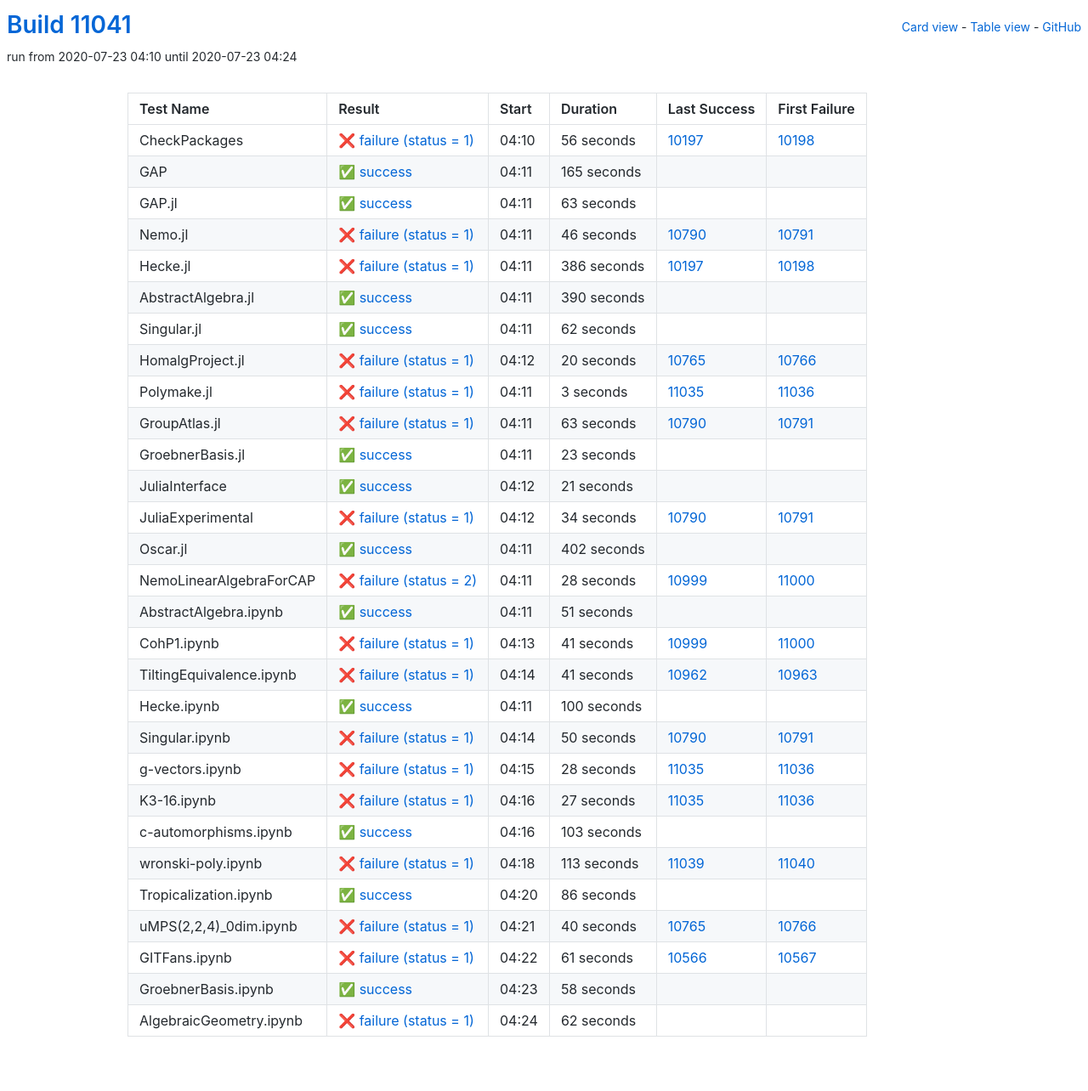
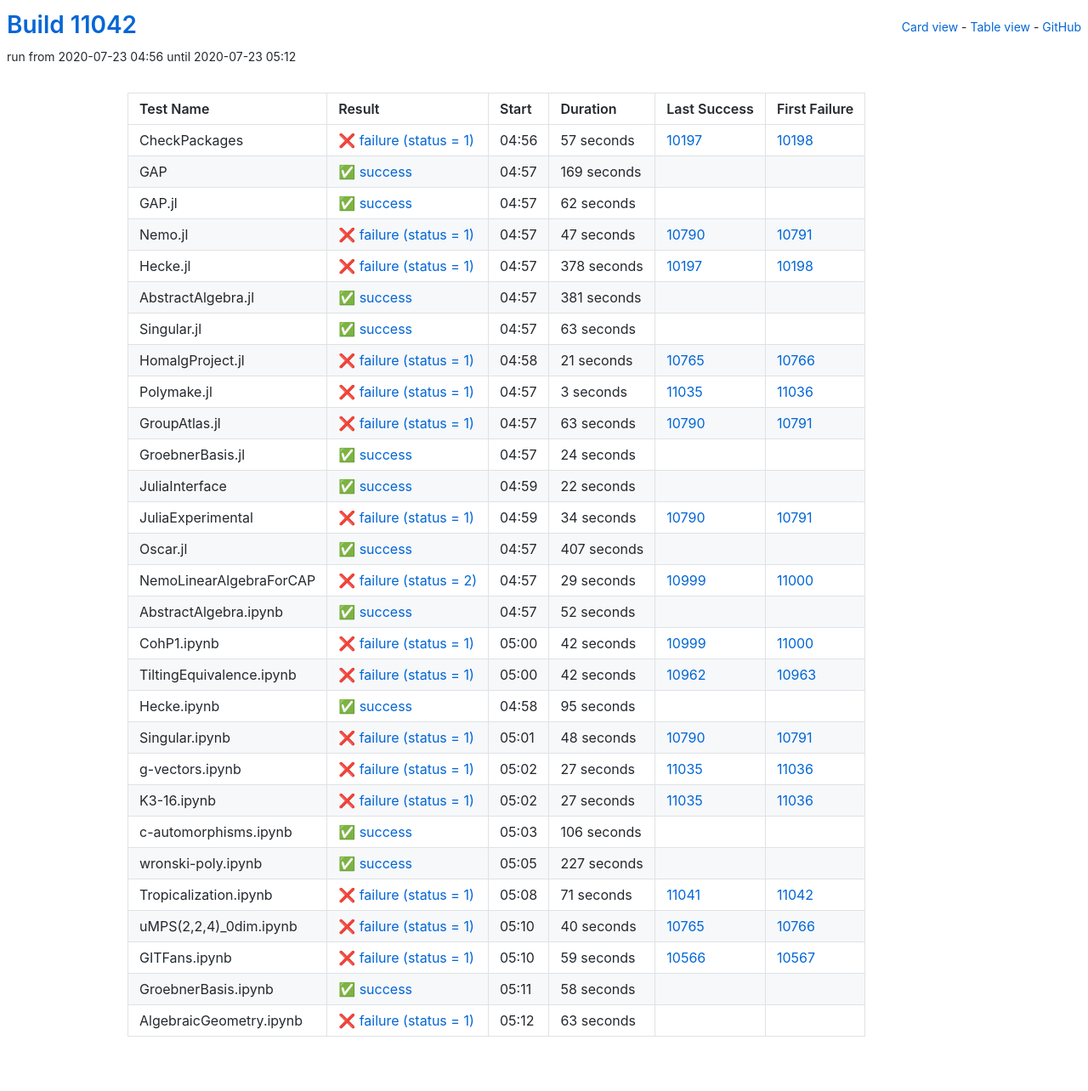
Before and after one commit to oscar-system/oscar-ci-status, a Jekyll site: the page built from table.html, in a window 1280 px wide. Shown: the whole page at 85% size. Built offline with Jekyll 4.4.1, drawn with Linux system fonts in a browser that asks for light colours.

Commit message:
Build #11042

```diff
--- a/_data/ci.yml
+++ b/_data/ci.yml
@@ -1,6 +1,6 @@
 ---
-build: 11041
-build_url: https://oscarci.mathematik.uni-kl.de/job/oscar/11041/
+build: 11042
+build_url: https://oscarci.mathematik.uni-kl.de/job/oscar/11042/
 job: oscar
 organization: oscar-system
 repo: oscar-ci-status
@@ -8,32 +8,80 @@
 tests:
 - name: CheckPackages
   id: checkpackages
-  log: https://oscarci.mathematik.uni-kl.de/job/oscar/11041/artifact/logs/build-11041/CheckPackages.log
-  start: 2020-07-23 04:10
+  log: https://oscarci.mathematik.uni-kl.de/job/oscar/11042/artifact/logs/build-11042/CheckPackages.log
+  start: 2020-07-23 04:56
   success: false
   exitcode: 1
   status: failure
-  duration: 56
+  duration: 57
   last_success: 10197
   last_success_url: https://oscarci.mathematik.uni-kl.de/job/oscar/10197/
   first_failure: 10198
   first_failure_url: https://oscarci.mathematik.uni-kl.de/job/oscar/10198/
 - name: GAP
   id: gap
-  log: https://oscarci.mathematik.uni-kl.de/job/oscar/11041/artifact/logs/build-11041/GAP.log
-  start: 2020-07-23 04:11
+  log: https://oscarci.mathematik.uni-kl.de/job/oscar/11042/artifact/logs/build-11042/GAP.log
+  start: 2020-07-23 04:57
   success: true
   exitcode: 0
   status: success
-  duration: 165
+  duration: 169
   last_success: false
   last_success_url:
   first_failure: false
   first_failure_url:
 - name: GAP.jl
   id: gap-jl
-  log: https://oscarci.mathematik.uni-kl.de/job/oscar/11041/artifact/logs/build-11041/GAP.jl.log
-  start: 2020-07-23 04:11
+  log: https://oscarci.mathematik.uni-kl.de/job/oscar/11042/artifact/logs/build-11042/GAP.jl.log
+  start: 2020-07-23 04:57
+  success: true
+  exitcode: 0
+  status: success
+  duration: 62
+  last_success: false
+  last_success_url:
+  first_failure: false
+  first_failure_url:
+- name: Nemo.jl
+  id: nemo-jl
+  log: https://oscarci.mathematik.uni-kl.de/job/oscar/11042/artifact/logs/build-11042/Nemo.jl.log
+  start: 2020-07-23 04:57
+  success: false
+  exitcode: 1
+  status: failure
+  duration: 47
+  last_success: 10790
+  last_success_url: https://oscarci.mathematik.uni-kl.de/job/oscar/10790/
+  first_failure: 10791
+  first_failure_url: https://oscarci.mathematik.uni-kl.de/job/oscar/10791/
+- name: Hecke.jl
+  id: hecke-jl
+  log: https://oscarci.mathematik.uni-kl.de/job/oscar/11042/artifact/logs/build-11042/Hecke.jl.log
+  start: 2020-07-23 04:57
+  success: false
+  exitcode: 1
+  status: failure
+  duration: 378
+  last_success: 10197
+  last_success_url: https://oscarci.mathematik.uni-kl.de/job/oscar/10197/
+  first_failure: 10198
+  first_failure_url: https://oscarci.mathematik.uni-kl.de/job/oscar/10198/
+- name: AbstractAlgebra.jl
+  id: abstractalgebra-jl
+  log: https://oscarci.mathematik.uni-kl.de/job/oscar/11042/artifact/logs/build-11042/AbstractAlgebra.jl.log
+  start: 2020-07-23 04:57
+  success: true
+  exitcode: 0
+  status: success
+  duration: 381
+  last_success: false
+  last_success_url:
+  first_failure: false
+  first_failure_url:
+- name: Singular.jl
+  id: singular-jl
+  log: https://oscarci.mathematik.uni-kl.de/job/oscar/11042/artifact/logs/build-11042/Singular.jl.log
+  start: 2020-07-23 04:57
   success: true
   exitcode: 0
   status: success
@@ -42,70 +90,22 @@
   last_success_url:
   first_failure: false
   first_failure_url:
-- name: Nemo.jl
-  id: nemo-jl
-  log: https://oscarci.mathematik.uni-kl.de/job/oscar/11041/artifact/logs/build-11041/Nemo.jl.log
-  start: 2020-07-23 04:11
+- name: HomalgProject.jl
+  id: homalgproject-jl
+  log: https://oscarci.mathematik.uni-kl.de/job/oscar/11042/artifact/logs/build-11042/HomalgProject.jl.log
+  start: 2020-07-23 04:58
   success: false
   exitcode: 1
   status: failure
-  duration: 46
-  last_success: 10790
-  last_success_url: https://oscarci.mathematik.uni-kl.de/job/oscar/10790/
-  first_failure: 10791
-  first_failure_url: https://oscarci.mathematik.uni-kl.de/job/oscar/10791/
-- name: Hecke.jl
-  id: hecke-jl
-  log: https://oscarci.mathematik.uni-kl.de/job/oscar/11041/artifact/logs/build-11041/Hecke.jl.log
-  start: 2020-07-23 04:11
-  success: false
-  exitcode: 1
-  status: failure
-  duration: 386
-  last_success: 10197
-  last_success_url: https://oscarci.mathematik.uni-kl.de/job/oscar/10197/
-  first_failure: 10198
-  first_failure_url: https://oscarci.mathematik.uni-kl.de/job/oscar/10198/
-- name: AbstractAlgebra.jl
-  id: abstractalgebra-jl
-  log: https://oscarci.mathematik.uni-kl.de/job/oscar/11041/artifact/logs/build-11041/AbstractAlgebra.jl.log
-  start: 2020-07-23 04:11
-  success: true
-  exitcode: 0
-  status: success
-  duration: 390
-  last_success: false
-  last_success_url:
-  first_failure: false
-  first_failure_url:
-- name: Singular.jl
-  id: singular-jl
-  log: https://oscarci.mathematik.uni-kl.de/job/oscar/11041/artifact/logs/build-11041/Singular.jl.log
-  start: 2020-07-23 04:11
-  success: true
-  exitcode: 0
-  status: success
-  duration: 62
-  last_success: false
-  last_success_url:
-  first_failure: false
-  first_failure_url:
-- name: HomalgProject.jl
-  id: homalgproject-jl
-  log: https://oscarci.mathematik.uni-kl.de/job/oscar/11041/artifact/logs/build-11041/HomalgProject.jl.log
-  start: 2020-07-23 04:12
-  success: false
-  exitcode: 1
-  status: failure
-  duration: 20
+  duration: 21
   last_success: 10765
   last_success_url: https://oscarci.mathematik.uni-kl.de/job/oscar/10765/
   first_failure: 10766
   first_failure_url: https://oscarci.mathematik.uni-kl.de/job/oscar/10766/
 - name: Polymake.jl
   id: polymake-jl
-  log: https://oscarci.mathematik.uni-kl.de/job/oscar/11041/artifact/logs/build-11041/Polymake.jl.log
-  start: 2020-07-23 04:11
+  log: https://oscarci.mathematik.uni-kl.de/job/oscar/11042/artifact/logs/build-11042/Polymake.jl.log
+  start: 2020-07-23 04:57
   success: false
   exitcode: 1
   status: failure
@@ -116,8 +116,8 @@
   first_failure_url: https://oscarci.mathematik.uni-kl.de/job/oscar/11036/
 - name: GroupAtlas.jl
   id: groupatlas-jl
-  log: https://oscarci.mathematik.uni-kl.de/job/oscar/11041/artifact/logs/build-11041/GroupAtlas.jl.log
-  start: 2020-07-23 04:11
+  log: https://oscarci.mathematik.uni-kl.de/job/oscar/11042/artifact/logs/build-11042/GroupAtlas.jl.log
+  start: 2020-07-23 04:57
   success: false
   exitcode: 1
   status: failure
@@ -128,32 +128,32 @@
   first_failure_url: https://oscarci.mathematik.uni-kl.de/job/oscar/10791/
 - name: GroebnerBasis.jl
   id: groebnerbasis-jl
-  log: https://oscarci.mathematik.uni-kl.de/job/oscar/11041/artifact/logs/build-11041/GroebnerBasis.jl.log
-  start: 2020-07-23 04:11
+  log: https://oscarci.mathematik.uni-kl.de/job/oscar/11042/artifact/logs/build-11042/GroebnerBasis.jl.log
+  start: 2020-07-23 04:57
   success: true
   exitcode: 0
   status: success
-  duration: 23
+  duration: 24
   last_success: false
   last_success_url:
   first_failure: false
   first_failure_url:
 - name: JuliaInterface
   id: juliainterface
-  log: https://oscarci.mathematik.uni-kl.de/job/oscar/11041/artifact/logs/build-11041/JuliaInterface.log
-  start: 2020-07-23 04:12
+  log: https://oscarci.mathematik.uni-kl.de/job/oscar/11042/artifact/logs/build-11042/JuliaInterface.log
+  start: 2020-07-23 04:59
   success: true
   exitcode: 0
   status: success
-  duration: 21
+  duration: 22
   last_success: false
   last_success_url:
   first_failure: false
   first_failure_url:
 - name: JuliaExperimental
   id: juliaexperimental
-  log: https://oscarci.mathematik.uni-kl.de/job/oscar/11041/artifact/logs/build-11041/JuliaExperimental.log
-  start: 2020-07-23 04:12
+  log: https://oscarci.mathematik.uni-kl.de/job/oscar/11042/artifact/logs/build-11042/JuliaExperimental.log
+  start: 2020-07-23 04:59
   success: false
   exitcode: 1
   status: failure
@@ -164,104 +164,104 @@
   first_failure_url: https://oscarci.mathematik.uni-kl.de/job/oscar/10791/
 - name: Oscar.jl
   id: oscar-jl
-  log: https://oscarci.mathematik.uni-kl.de/job/oscar/11041/artifact/logs/build-11041/Oscar.jl.log
-  start: 2020-07-23 04:11
+  log: https://oscarci.mathematik.uni-kl.de/job/oscar/11042/artifact/logs/build-11042/Oscar.jl.log
+  start: 2020-07-23 04:57
   success: true
   exitcode: 0
   status: success
-  duration: 402
+  duration: 407
   last_success: false
   last_success_url:
   first_failure: false
   first_failure_url:
 - name: NemoLinearAlgebraForCAP
   id: nemolinearalgebraforcap
-  log: https://oscarci.mathematik.uni-kl.de/job/oscar/11041/artifact/logs/build-11041/NemoLinearAlgebraForCAP.log
-  start: 2020-07-23 04:11
+  log: https://oscarci.mathematik.uni-kl.de/job/oscar/11042/artifact/logs/build-11042/NemoLinearAlgebraForCAP.log
+  start: 2020-07-23 04:57
   success: false
   exitcode: 2
   status: failure
-  duration: 28
+  duration: 29
   last_success: 10999
   last_success_url: https://oscarci.mathematik.uni-kl.de/job/oscar/10999/
   first_failure: 11000
   first_failure_url: https://oscarci.mathematik.uni-kl.de/job/oscar/11000/
 - name: AbstractAlgebra.ipynb
   id: abstractalgebra-ipynb
-  log: https://oscarci.mathematik.uni-kl.de/job/oscar/11041/artifact/logs/build-11041/AbstractAlgebra.ipynb.log
-  start: 2020-07-23 04:11
+  log: https://oscarci.mathematik.uni-kl.de/job/oscar/11042/artifact/logs/build-11042/AbstractAlgebra.ipynb.log
+  start: 2020-07-23 04:57
   success: true
   exitcode: 0
   status: success
-  duration: 51
+  duration: 52
   last_success: false
   last_success_url:
   first_failure: false
   first_failure_url:
 - name: CohP1.ipynb
   id: cohp1-ipynb
-  log: https://oscarci.mathematik.uni-kl.de/job/oscar/11041/artifact/logs/build-11041/CohP1.ipynb.log
-  start: 2020-07-23 04:13
+  log: https://oscarci.mathematik.uni-kl.de/job/oscar/11042/artifact/logs/build-11042/CohP1.ipynb.log
+  start: 2020-07-23 05:00
   success: false
   exitcode: 1
   status: failure
-  duration: 41
+  duration: 42
   last_success: 10999
   last_success_url: https://oscarci.mathematik.uni-kl.de/job/oscar/10999/
   first_failure: 11000
   first_failure_url: https://oscarci.mathematik.uni-kl.de/job/oscar/11000/
 - name: TiltingEquivalence.ipynb
   id: tiltingequivalence-ipynb
-  log: https://oscarci.mathematik.uni-kl.de/job/oscar/11041/artifact/logs/build-11041/TiltingEquivalence.ipynb.log
-  start: 2020-07-23 04:14
+  log: https://oscarci.mathematik.uni-kl.de/job/oscar/11042/artifact/logs/build-11042/TiltingEquivalence.ipynb.log
+  start: 2020-07-23 05:00
   success: false
   exitcode: 1
   status: failure
-  duration: 41
+  duration: 42
   last_success: 10962
   last_success_url: https://oscarci.mathematik.uni-kl.de/job/oscar/10962/
   first_failure: 10963
   first_failure_url: https://oscarci.mathematik.uni-kl.de/job/oscar/10963/
 - name: Hecke.ipynb
   id: hecke-ipynb
-  log: https://oscarci.mathematik.uni-kl.de/job/oscar/11041/artifact/logs/build-11041/Hecke.ipynb.log
-  start: 2020-07-23 04:11
+  log: https://oscarci.mathematik.uni-kl.de/job/oscar/11042/artifact/logs/build-11042/Hecke.ipynb.log
+  start: 2020-07-23 04:58
   success: true
   exitcode: 0
   status: success
-  duration: 100
+  duration: 95
   last_success: false
   last_success_url:
   first_failure: false
   first_failure_url:
 - name: Singular.ipynb
   id: singular-ipynb
-  log: https://oscarci.mathematik.uni-kl.de/job/oscar/11041/artifact/logs/build-11041/Singular.ipynb.log
-  start: 2020-07-23 04:14
+  log: https://oscarci.mathematik.uni-kl.de/job/oscar/11042/artifact/logs/build-11042/Singular.ipynb.log
+  start: 2020-07-23 05:01
   success: false
   exitcode: 1
   status: failure
-  duration: 50
+  duration: 48
   last_success: 10790
   last_success_url: https://oscarci.mathematik.uni-kl.de/job/oscar/10790/
   first_failure: 10791
   first_failure_url: https://oscarci.mathematik.uni-kl.de/job/oscar/10791/
 - name: g-vectors.ipynb
   id: g-vectors-ipynb
-  log: https://oscarci.mathematik.uni-kl.de/job/oscar/11041/artifact/logs/build-11041/g-vectors.ipynb.log
-  start: 2020-07-23 04:15
+  log: https://oscarci.mathematik.uni-kl.de/job/oscar/11042/artifact/logs/build-11042/g-vectors.ipynb.log
+  start: 2020-07-23 05:02
   success: false
   exitcode: 1
   status: failure
-  duration: 28
+  duration: 27
   last_success: 11035
   last_success_url: https://oscarci.mathematik.uni-kl.de/job/oscar/11035/
   first_failure: 11036
   first_failure_url: https://oscarci.mathematik.uni-kl.de/job/oscar/11036/
 - name: K3-16.ipynb
   id: k3-16-ipynb
-  log: https://oscarci.mathematik.uni-kl.de/job/oscar/11041/artifact/logs/build-11041/K3-16.ipynb.log
-  start: 2020-07-23 04:16
+  log: https://oscarci.mathematik.uni-kl.de/job/oscar/11042/artifact/logs/build-11042/K3-16.ipynb.log
+  start: 2020-07-23 05:02
   success: false
   exitcode: 1
   status: failure
@@ -272,44 +272,44 @@
   first_failure_url: https://oscarci.mathematik.uni-kl.de/job/oscar/11036/
 - name: c-automorphisms.ipynb
   id: c-automorphisms-ipynb
-  log: https://oscarci.mathematik.uni-kl.de/job/oscar/11041/artifact/logs/build-11041/c-automorphisms.ipynb.log
-  start: 2020-07-23 04:16
+  log: https://oscarci.mathematik.uni-kl.de/job/oscar/11042/artifact/logs/build-11042/c-automorphisms.ipynb.log
+  start: 2020-07-23 05:03
   success: true
   exitcode: 0
   status: success
-  duration: 103
+  duration: 106
   last_success: false
   last_success_url:
   first_failure: false
   first_failure_url:
 - name: wronski-poly.ipynb
   id: wronski-poly-ipynb
-  log: https://oscarci.mathematik.uni-kl.de/job/oscar/11041/artifact/logs/build-11041/wronski-poly.ipynb.log
-  start: 2020-07-23 04:18
-  success: false
-  exitcode: 1
-  status: failure
-  duration: 113
-  last_success: 11039
-  last_success_url: https://oscarci.mathematik.uni-kl.de/job/oscar/11039/
-  first_failure: 11040
-  first_failure_url: https://oscarci.mathematik.uni-kl.de/job/oscar/11040/
-- name: Tropicalization.ipynb
-  id: tropicalization-ipynb
-  log: https://oscarci.mathematik.uni-kl.de/job/oscar/11041/artifact/logs/build-11041/Tropicalization.ipynb.log
-  start: 2020-07-23 04:20
+  log: https://oscarci.mathematik.uni-kl.de/job/oscar/11042/artifact/logs/build-11042/wronski-poly.ipynb.log
+  start: 2020-07-23 05:05
   success: true
   exitcode: 0
   status: success
-  duration: 86
+  duration: 227
   last_success: false
   last_success_url:
   first_failure: false
   first_failure_url:
+- name: Tropicalization.ipynb
+  id: tropicalization-ipynb
+  log: https://oscarci.mathematik.uni-kl.de/job/oscar/11042/artifact/logs/build-11042/Tropicalization.ipynb.log
+  start: 2020-07-23 05:08
+  success: false
+  exitcode: 1
+  status: failure
+  duration: 71
+  last_success: 11041
+  last_success_url: https://oscarci.mathematik.uni-kl.de/job/oscar/11041/
+  first_failure: 11042
+  first_failure_url: https://oscarci.mathematik.uni-kl.de/job/oscar/11042/
 - name: uMPS(2,2,4)_0dim.ipynb
   id: umps-2-2-4-0dim-ipynb
-  log: https://oscarci.mathematik.uni-kl.de/job/oscar/11041/artifact/logs/build-11041/uMPS-2-2-4-_0dim.ipynb.log
-  start: 2020-07-23 04:21
+  log: https://oscarci.mathematik.uni-kl.de/job/oscar/11042/artifact/logs/build-11042/uMPS-2-2-4-_0dim.ipynb.log
+  start: 2020-07-23 05:10
   success: false
   exitcode: 1
   status: failure
@@ -320,20 +320,20 @@
   first_failure_url: https://oscarci.mathematik.uni-kl.de/job/oscar/10766/
 - name: GITFans.ipynb
   id: gitfans-ipynb
-  log: https://oscarci.mathematik.uni-kl.de/job/oscar/11041/artifact/logs/build-11041/GITFans.ipynb.log
-  start: 2020-07-23 04:22
+  log: https://oscarci.mathematik.uni-kl.de/job/oscar/11042/artifact/logs/build-11042/GITFans.ipynb.log
+  start: 2020-07-23 05:10
   success: false
   exitcode: 1
   status: failure
-  duration: 61
+  duration: 59
   last_success: 10566
   last_success_url: https://oscarci.mathematik.uni-kl.de/job/oscar/10566/
   first_failure: 10567
   first_failure_url: https://oscarci.mathematik.uni-kl.de/job/oscar/10567/
 - name: GroebnerBasis.ipynb
   id: groebnerbasis-ipynb
-  log: https://oscarci.mathematik.uni-kl.de/job/oscar/11041/artifact/logs/build-11041/GroebnerBasis.ipynb.log
-  start: 2020-07-23 04:23
+  log: https://oscarci.mathematik.uni-kl.de/job/oscar/11042/artifact/logs/build-11042/GroebnerBasis.ipynb.log
+  start: 2020-07-23 05:11
   success: true
   exitcode: 0
   status: success
@@ -344,12 +344,12 @@
   first_failure_url:
 - name: AlgebraicGeometry.ipynb
   id: algebraicgeometry-ipynb
-  log: https://oscarci.mathematik.uni-kl.de/job/oscar/11041/artifact/logs/build-11041/AlgebraicGeometry.ipynb.log
-  start: 2020-07-23 04:24
+  log: https://oscarci.mathematik.uni-kl.de/job/oscar/11042/artifact/logs/build-11042/AlgebraicGeometry.ipynb.log
+  start: 2020-07-23 05:12
   success: false
   exitcode: 1
   status: failure
-  duration: 62
+  duration: 63
   last_success: false
   last_success_url:
   first_failure: false
```
Also changed, not shown: README.md.
